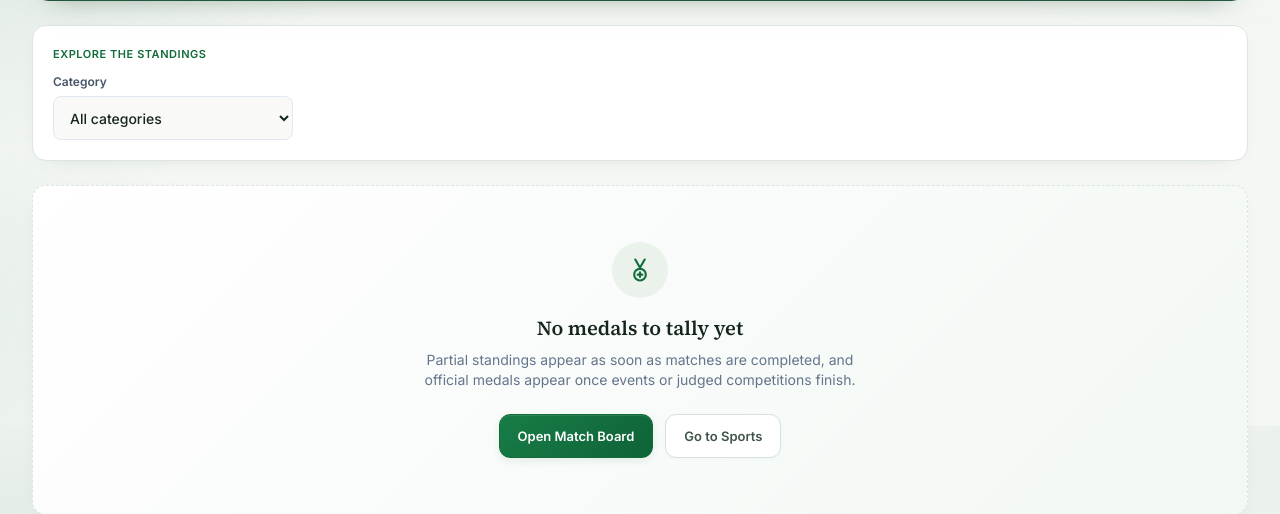
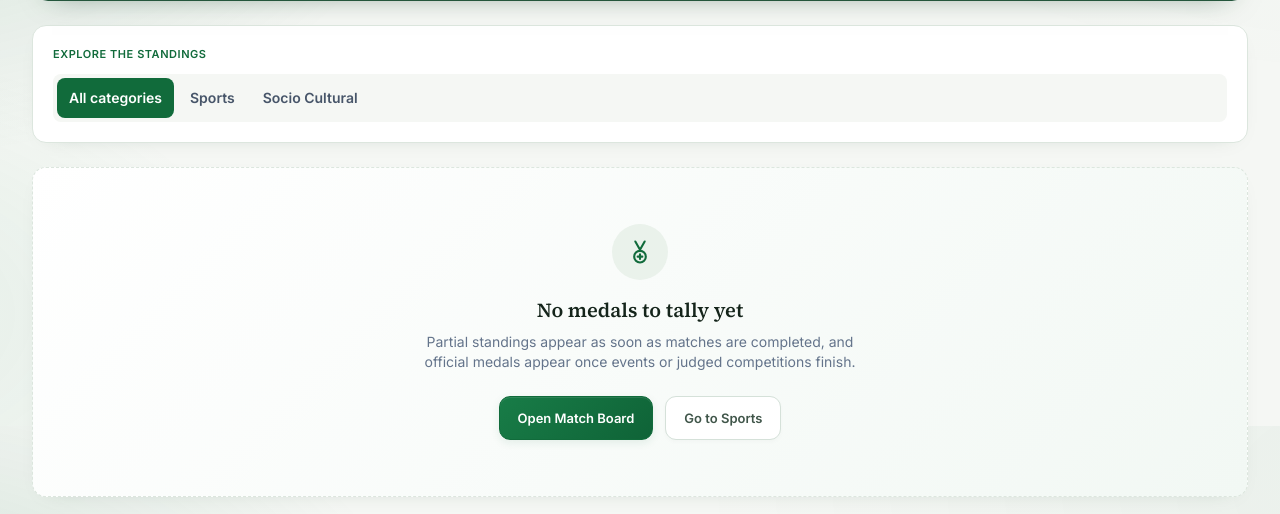
Before and after one commit to lanzy-lanzy/sports-cultural-competition-system, a Django app: template scoring/templates/scoring/overall_medal_tally.html in a window 1280 px wide. Shown: the part 374-888 px from the top of the page. Run offline with Django 5.2, Linux system fonts and the light colour scheme; the template is opened without the code that fills it, so the values that code supplies are empty; parts of the project's set-up code (start-up, migrations or seed data) failed here and were passed over; some libraries are stand-ins or nearby versions.

Commit message:
Replace standings filters with scrollable category and year tabs

```diff
--- a/scoring/templates/scoring/overall_medal_tally.html
+++ b/scoring/templates/scoring/overall_medal_tally.html
@@ -50,35 +50,29 @@
         </div>
     </section>
 
-    <!-- ===== Category Filter Toolbar ===== -->
-    <form method="GET" class="records-panel rounded-xl border border-slate-200/90 bg-white p-5 shadow-soft">
-        <p class="mb-3 text-[11px] font-semibold uppercase tracking-wider text-pine">Explore the standings</p>
-        <div class="flex flex-wrap items-end gap-3.5">
-            <div class="w-full sm:w-60">
-                <label class="mb-1.5 block text-xs font-semibold text-slate-600" for="tally-category">Category</label>
-                <select id="tally-category" name="category" class="h-11 w-full rounded-lg border border-slate-200 bg-paper/60 px-3 text-sm font-medium text-ink outline-none transition focus:border-pine focus:bg-white focus:ring-2 focus:ring-pine/15" onchange="this.form.submit()">
-                    <option value="">All categories</option>
-                    <option value="sports" {% if category == 'sports' %}selected{% endif %}>Sports</option>
-                    <option value="cultural" {% if category == 'cultural' %}selected{% endif %}>Socio Cultural</option>
-                </select>
-            </div>
-            {% if available_years %}
-            <div class="w-full sm:w-44">
-                <label class="mb-1.5 block text-xs font-semibold text-slate-600" for="tally-year">Year</label>
-                <select id="tally-year" name="year" class="h-11 w-full rounded-lg border border-slate-200 bg-paper/60 px-3 text-sm font-medium text-ink outline-none transition focus:border-pine focus:bg-white focus:ring-2 focus:ring-pine/15" onchange="this.form.submit()">
-                    <option value="">All years</option>
-                    {% for yr in available_years %}
-                    <option value="{{ yr }}" {% if selected_year == yr|stringformat:'s' %}selected{% endif %}>{{ yr }}</option>
-                    {% endfor %}
-                </select>
-            </div>
-            {% endif %}
-            <noscript><button type="submit" class="h-11 rounded-lg bg-pine px-5 text-sm font-semibold text-white shadow ui-button ui-button--primary">Apply</button></noscript>
+    <section aria-labelledby="tally-explore" class="records-panel min-w-0 rounded-xl border border-slate-200/90 bg-white p-4 shadow-soft sm:p-5">
+        <div class="mb-3 flex flex-wrap items-center justify-between gap-2">
+            <h2 id="tally-explore" class="text-[11px] font-semibold uppercase tracking-wider text-pine">Explore the standings</h2>
             {% if category or selected_year %}
             <a href="{% url 'overall_medal_tally' %}" class="rounded-lg border border-slate-200 bg-white px-3.5 py-2 text-xs font-semibold text-pine transition hover:bg-moss ui-button ui-button--secondary ui-button--small">Clear filter</a>
             {% endif %}
         </div>
-    </form>
+        {% with tab_class="shrink-0 whitespace-nowrap rounded-lg px-3 py-2.5 text-sm font-semibold text-slate-600 hover:bg-moss focus-visible:outline focus-visible:outline-2 focus-visible:-outline-offset-2 focus-visible:outline-pine aria-[current=true]:bg-pine aria-[current=true]:text-white" %}
+        <nav aria-label="Filter standings by category" data-tally-filter-tabs class="flex gap-1 overflow-x-auto rounded-lg bg-paper p-1">
+            <a href="?category=&amp;year={{ selected_year }}" {% if not category %}aria-current="true"{% endif %} class="{{ tab_class }}">All categories</a>
+            <a href="?category=sports&amp;year={{ selected_year }}" {% if category == 'sports' %}aria-current="true"{% endif %} class="{{ tab_class }}">Sports</a>
+            <a href="?category=cultural&amp;year={{ selected_year }}" {% if category == 'cultural' %}aria-current="true"{% endif %} class="{{ tab_class }}">Socio Cultural</a>
+        </nav>
+        {% if available_years %}
+        <nav aria-label="Filter standings by year" data-tally-filter-tabs class="mt-2 flex gap-1 overflow-x-auto rounded-lg bg-paper p-1">
+            <a href="?category={{ category }}&amp;year=" {% if not selected_year %}aria-current="true"{% endif %} class="{{ tab_class }}">All years</a>
+            {% for yr in available_years %}
+            <a href="?category={{ category }}&amp;year={{ yr }}" {% if selected_year == yr|stringformat:'s' %}aria-current="true"{% endif %} class="{{ tab_class }}">{{ yr }}</a>
+            {% endfor %}
+        </nav>
+        {% endif %}
+        {% endwith %}
+    </section>
 
     {% if yearly_tallies or tally.rows or tally.partial_rows %}
     <div hidden data-tally-tabs aria-label="Medal tally views" class="rounded-xl border border-slate-200 bg-white p-2 shadow-soft">
--- a/static/js/overall-medal-tally-tabs.js
+++ b/static/js/overall-medal-tally-tabs.js
@@ -1,3 +1,11 @@
+document.querySelectorAll('[data-tally-filter-tabs]').forEach((row) => {
+    const selected = row.querySelector('[aria-current="true"]');
+    if (!selected) return;
+
+    const overflow = selected.getBoundingClientRect().right - row.getBoundingClientRect().right;
+    if (overflow > 0) row.scrollLeft += Math.ceil(overflow);
+});
+
 document.querySelectorAll('[data-tally-tabs]').forEach((tabList) => {
     const tabs = Array.from(tabList.querySelectorAll('button[aria-controls]'));
     if (tabs.length < 2) return;
```
